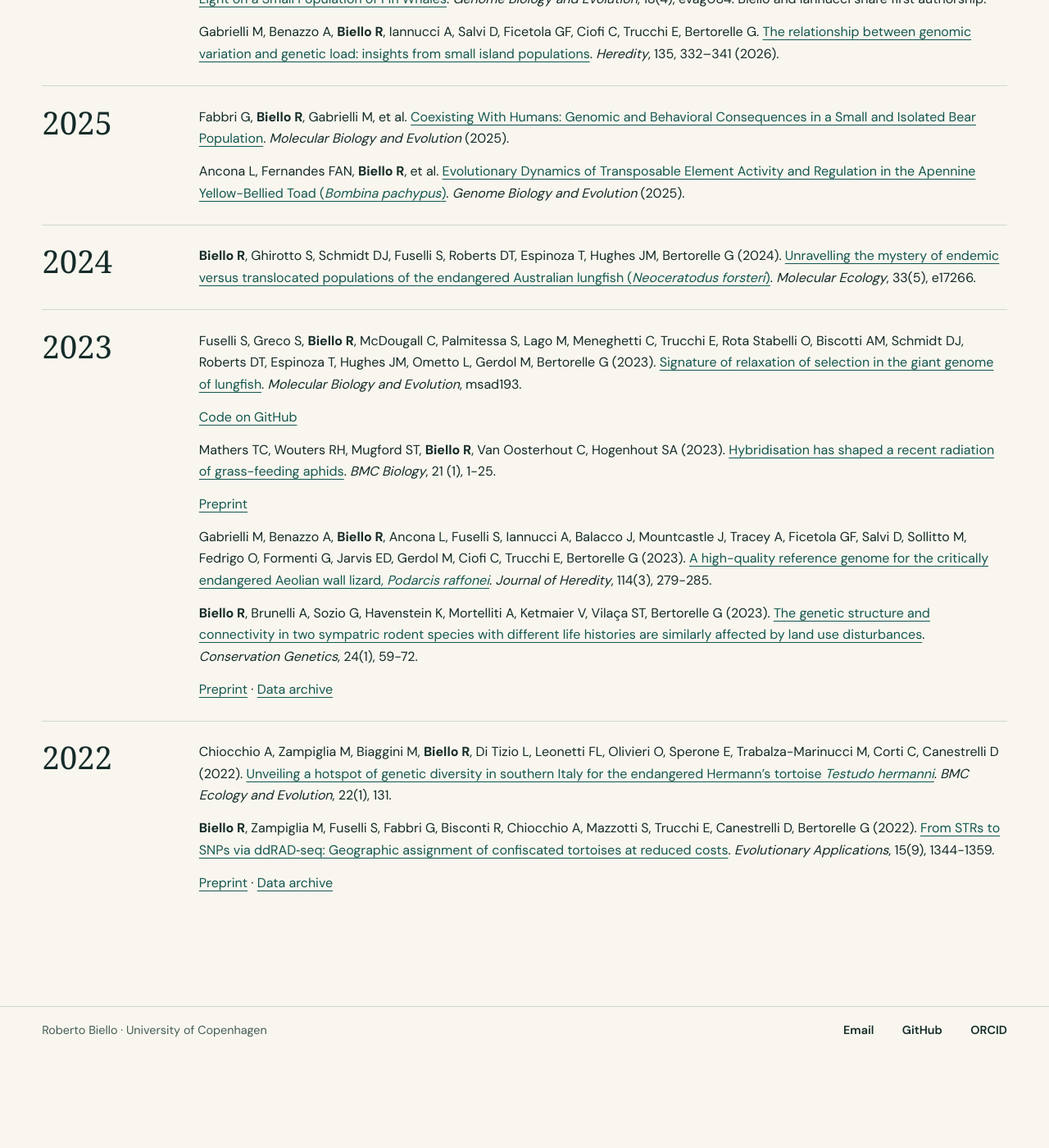
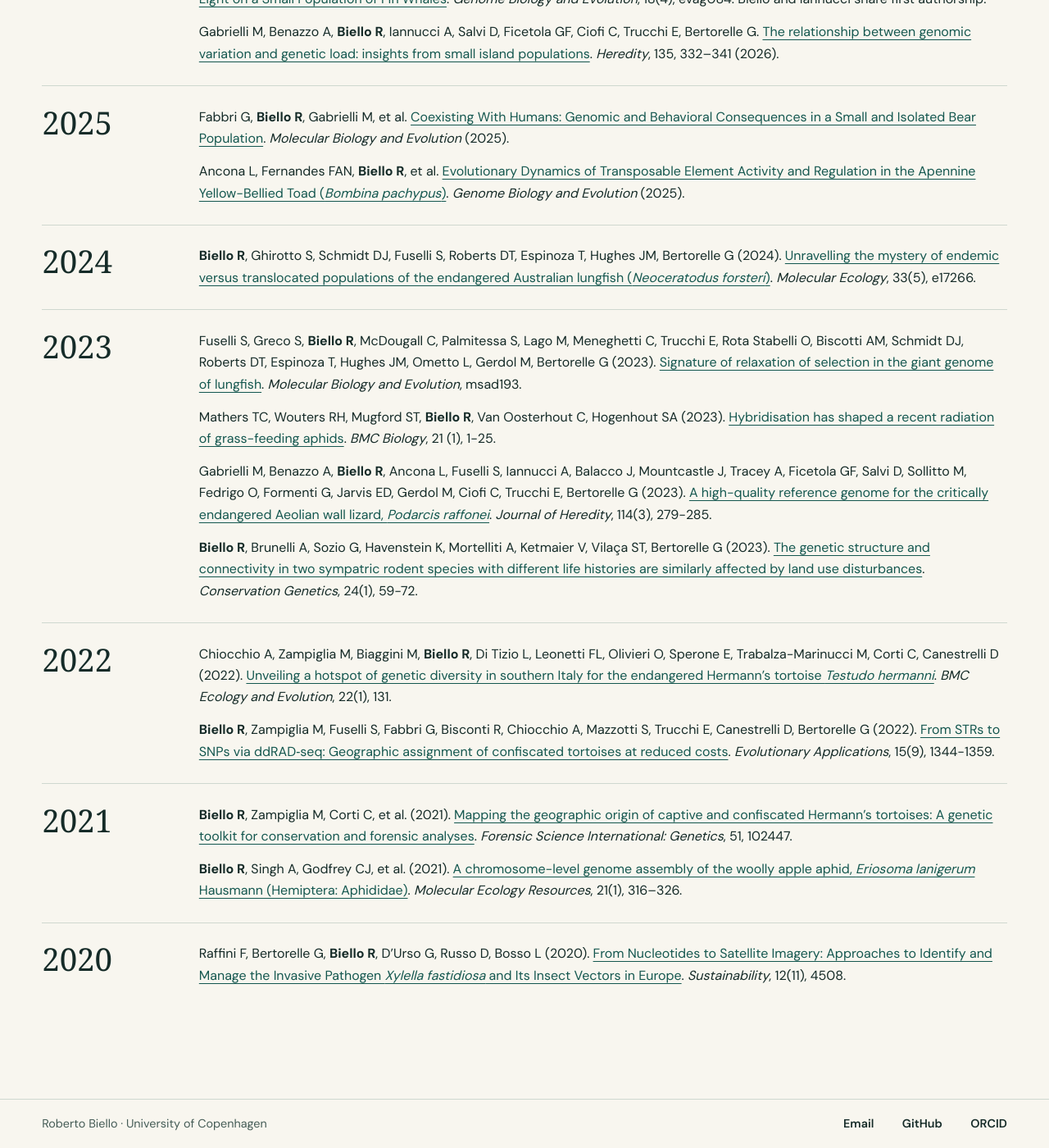
Before and after one commit to rsbiello/rsbiello.github.io, a Jekyll site: the page built from publications.md, in a window 1280 px wide and 1400 px high, scrolled down 565 px. Shown: the whole window at 82% size. Built offline with Jekyll 4.4.1, drawn with Linux system fonts in a browser that asks for light colours; some web fonts are replaced; before the commit the page ends 1852 px from its top, so only the background shows below that.

Commit message:
Expand publications and keep links on article titles

```diff
--- a/publications.md
+++ b/publications.md
@@ -46,17 +46,11 @@ Ancona L, Fernandes FAN, **Biello R**, et al. [Evolutionary Dynamics of Transpos
 
 Fuselli S, Greco S, **Biello R**, McDougall C, Palmitessa S, Lago M, Meneghetti C, Trucchi E, Rota Stabelli O, Biscotti AM, Schmidt DJ, Roberts DT, Espinoza T, Hughes JM, Ometto L, Gerdol M, Bertorelle G (2023). [Signature of relaxation of selection in the giant genome of lungfish](https://doi.org/10.1093/molbev/msad193). *Molecular Biology and Evolution*, msad193.
 
-[Code on GitHub](https://github.com/rsbiello/Lungfish_relax)
-
 Mathers TC, Wouters RH, Mugford ST, **Biello R**, Van Oosterhout C, Hogenhout SA (2023). [Hybridisation has shaped a recent radiation of grass-feeding aphids](https://doi.org/10.1186/s12915-023-01649-4). *BMC Biology*, 21 (1), 1-25.
-
-[Preprint](https://www.biorxiv.org/content/10.1101/2022.09.27.509720v1)
 
 Gabrielli M, Benazzo A, **Biello R**, Ancona L, Fuselli S, Iannucci A, Balacco J, Mountcastle J, Tracey A, Ficetola GF, Salvi D, Sollitto M, Fedrigo O, Formenti G, Jarvis ED, Gerdol M, Ciofi C, Trucchi E, Bertorelle G (2023). [A high-quality reference genome for the critically endangered Aeolian wall lizard, *Podarcis raffonei*](https://doi.org/10.1093/jhered/esad014). *Journal of Heredity*, 114(3), 279-285.
 
 **Biello R**, Brunelli A, Sozio G, Havenstein K, Mortelliti A, Ketmaier V, Vilaça ST, Bertorelle G (2023). [The genetic structure and connectivity in two sympatric rodent species with different life histories are similarly affected by land use disturbances](https://doi.org/10.1007/s10592-022-01485-z). *Conservation Genetics*, 24(1), 59-72.
-
-[Preprint](https://www.biorxiv.org/content/10.1101/464057v1.abstract)   · [Data archive](https://doi.org/10.5281/zenodo.6527316)
 
 </div>
 </section>
@@ -69,7 +63,25 @@ Chiocchio A, Zampiglia M, Biaggini M, **Biello R**, Di Tizio L, Leonetti FL, Oli
 
 **Biello R**, Zampiglia M, Fuselli S, Fabbri G, Bisconti R, Chiocchio A, Mazzotti S, Trucchi E, Canestrelli D, Bertorelle G (2022). [From STRs to SNPs via ddRAD‐seq: Geographic assignment of confiscated tortoises at reduced costs](https://doi.org/10.1111/eva.13431). *Evolutionary Applications*, 15(9), 1344-1359.
 
-[Preprint](https://www.biorxiv.org/content/10.1101/2021.12.07.471568v1)   · [Data archive](https://www.ncbi.nlm.nih.gov/bioproject/?term=PRJNA777783)
+</div>
+</section>
+
+<section markdown="block" class="publication-year" aria-labelledby="year-2021">
+<h3 id="year-2021">2021</h3>
+<div class="publication-list" markdown="1">
+
+**Biello R**, Zampiglia M, Corti C, et al. (2021). [Mapping the geographic origin of captive and confiscated Hermann’s tortoises: A genetic toolkit for conservation and forensic analyses](https://doi.org/10.1016/j.fsigen.2020.102447). *Forensic Science International: Genetics*, 51, 102447.
+
+**Biello R**, Singh A, Godfrey CJ, et al. (2021). [A chromosome-level genome assembly of the woolly apple aphid, *Eriosoma lanigerum* Hausmann (Hemiptera: Aphididae)](https://doi.org/10.1111/1755-0998.13258). *Molecular Ecology Resources*, 21(1), 316–326.
 
 </div>
 </section>
+
+<section markdown="block" class="publication-year" aria-labelledby="year-2020">
+<h3 id="year-2020">2020</h3>
+<div class="publication-list" markdown="1">
+
+Raffini F, Bertorelle G, **Biello R**, D’Urso G, Russo D, Bosso L (2020). [From Nucleotides to Satellite Imagery: Approaches to Identify and Manage the Invasive Pathogen *Xylella fastidiosa* and Its Insect Vectors in Europe](https://doi.org/10.3390/su12114508). *Sustainability*, 12(11), 4508.
+
+</div>
+</section>
```
